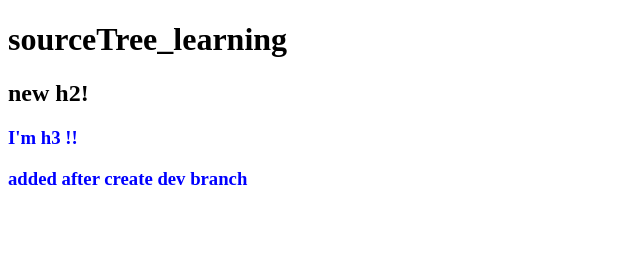
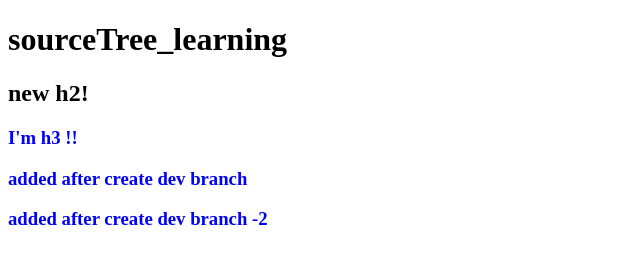
Before and after one commit to aEricLiao/gitLearning_test1, a plain HTML site: page index.html in a window 1280 px wide. Shown: the whole page, without its empty margins (0-640 px from the left). Drawn offline with Linux system fonts and the light colour scheme.

Commit message:
add another h3 part2

```diff
--- a/index.html
+++ b/index.html
@@ -12,5 +12,6 @@
     <h2>new h2!</h2>
     <h3>I'm h3 !!  </h3>
     <h3>added after create dev branch </h3>
+    <h3>added after create dev branch -2</h3>
 </body>
 </html>
```
